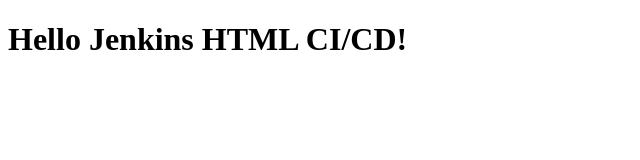
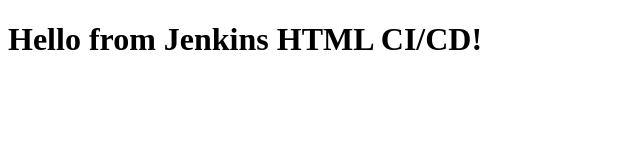
Before and after one commit to vyshnavigangadhari/git-jenkins, a plain HTML site: page index.html in a window 1280 px wide. Shown: the whole page, without its empty margins (0-640 px from the left). Drawn offline with Linux system fonts and the light colour scheme.

Commit message:
Update header text in index.html

```diff
--- a/index.html
+++ b/index.html
@@ -4,6 +4,6 @@
   <title>Jenkins CI Demo</title>
 </head>
 <body>
-  <h1>Hello Jenkins HTML CI/CD!</h1>
+  <h1>Hello from Jenkins HTML CI/CD!</h1>
 </body>
 </html>
```
